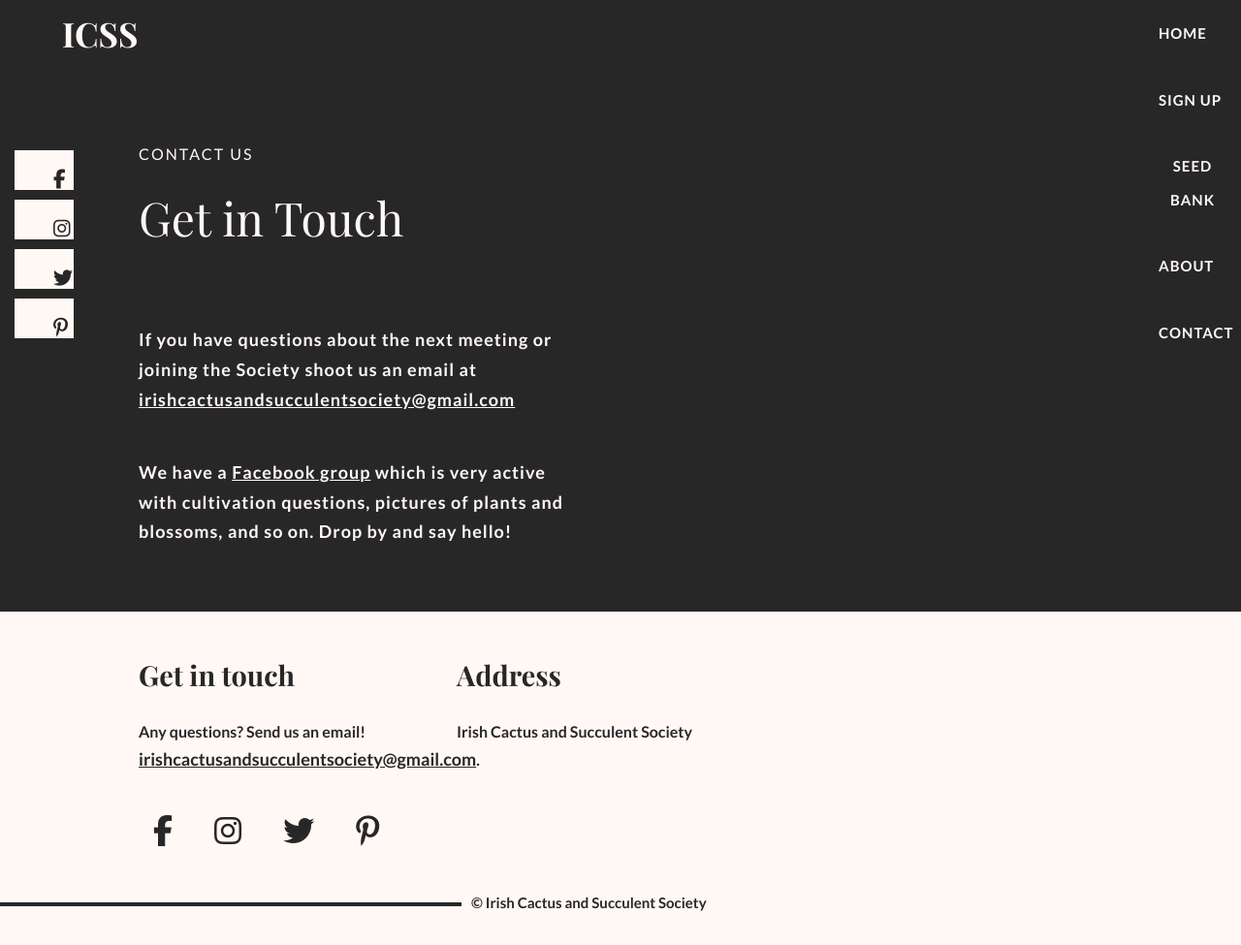
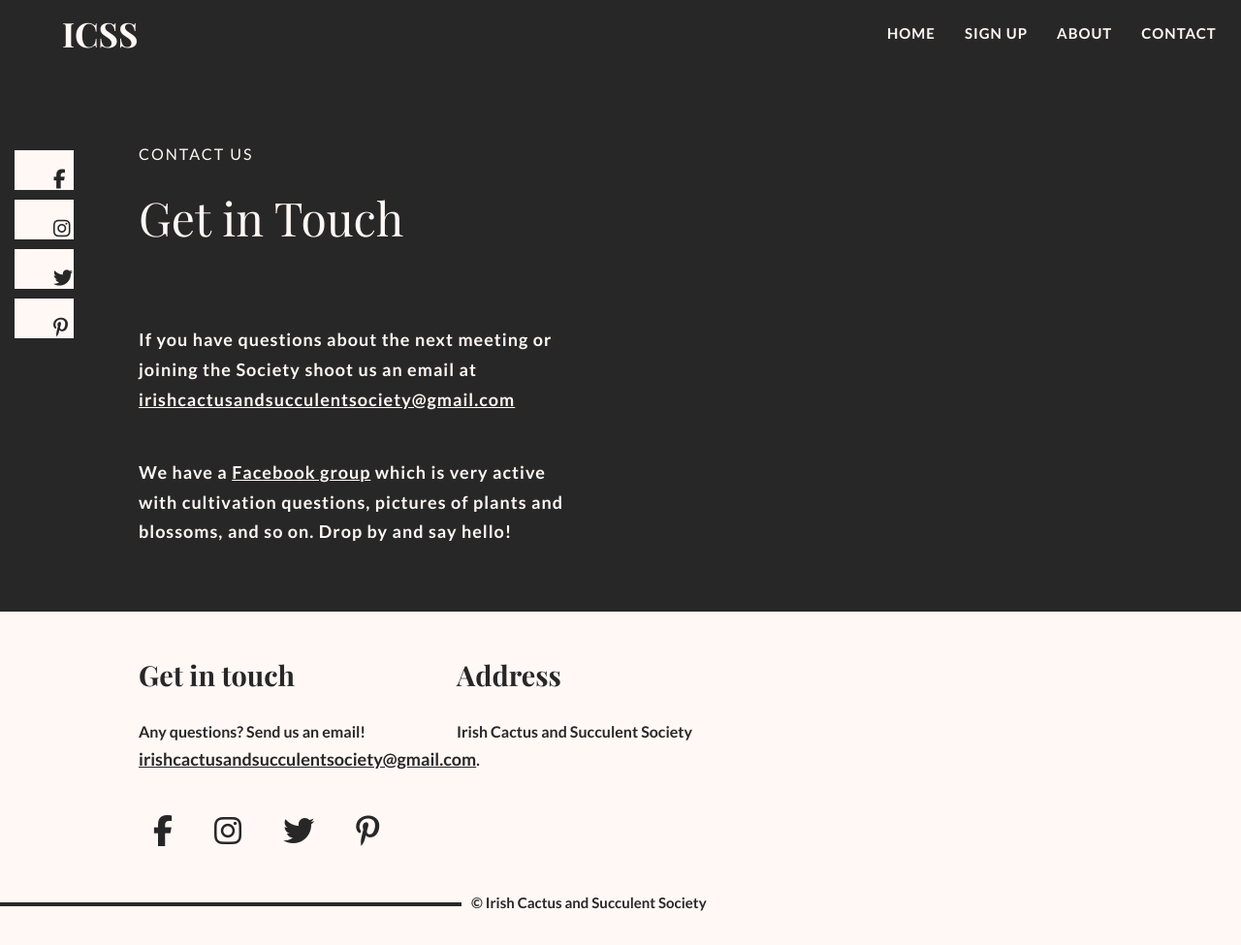
Before and after one commit to irishcactusandsucculentsociety/website, a Jekyll site: the page built from contact.md, in a window 1280 px wide and 975 px high. Shown: the whole window at 97% size. Built offline with Jekyll 4.4.1, drawn with Linux system fonts in a browser that asks for light colours; nearby versions of some CDN libraries; some web fonts are replaced.

Commit message:
remove link and changes

```diff
--- a/_layouts/default.html
+++ b/_layouts/default.html
@@ -42,9 +42,9 @@
                             <li>
                                 <a href="{{ site.baseurl }}/join.html">Sign up</a>
                             </li>
-                            <li>
+                            <!--<li>
                                 <a href="{{ site.baseurl }}/seedbank.html">Seed Bank</a>
-                            </li>
+                            </li>-->
                             <li>
                                 <a href="{{ site.baseurl }}/about.html">About</a>
                             </li>
--- a/stylesheets/main.css
+++ b/stylesheets/main.css
@@ -1172,7 +1172,7 @@ div.blog_logo.moto{
     }
 
     header ul {
-        /*width: 380px;*/
+        width: 380px;
         margin: 0 auto;
     }
 
```
